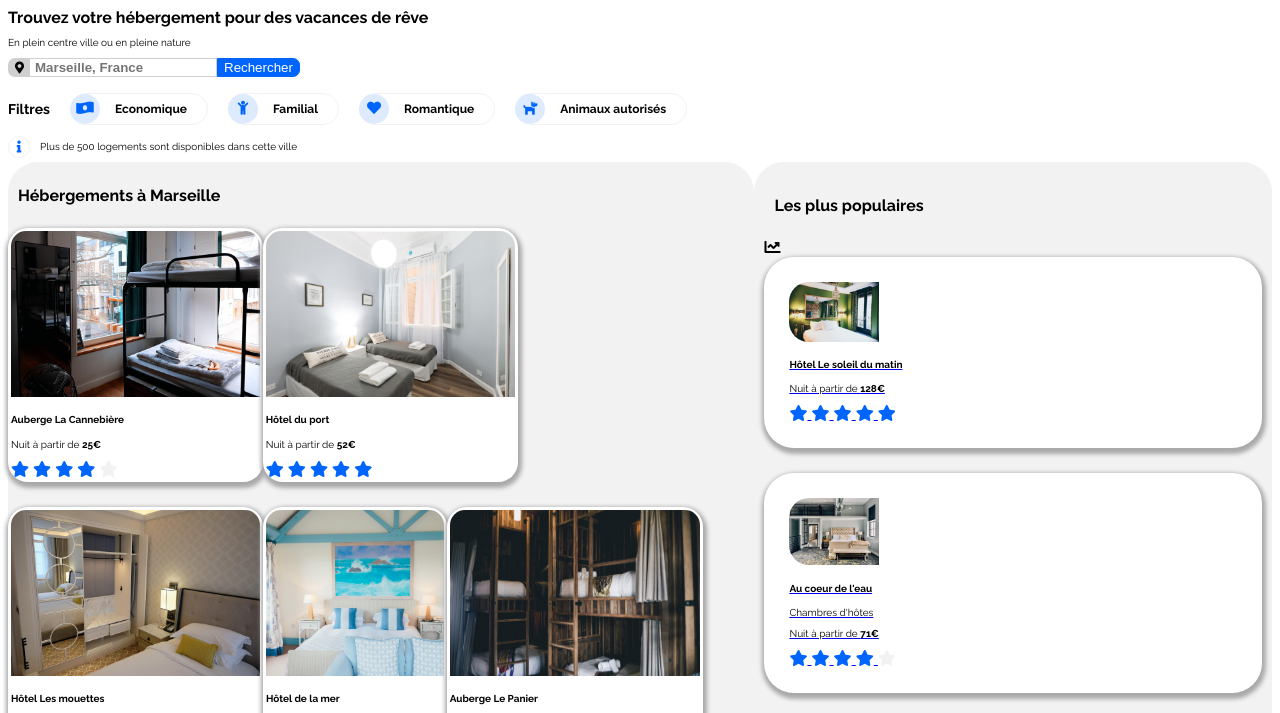
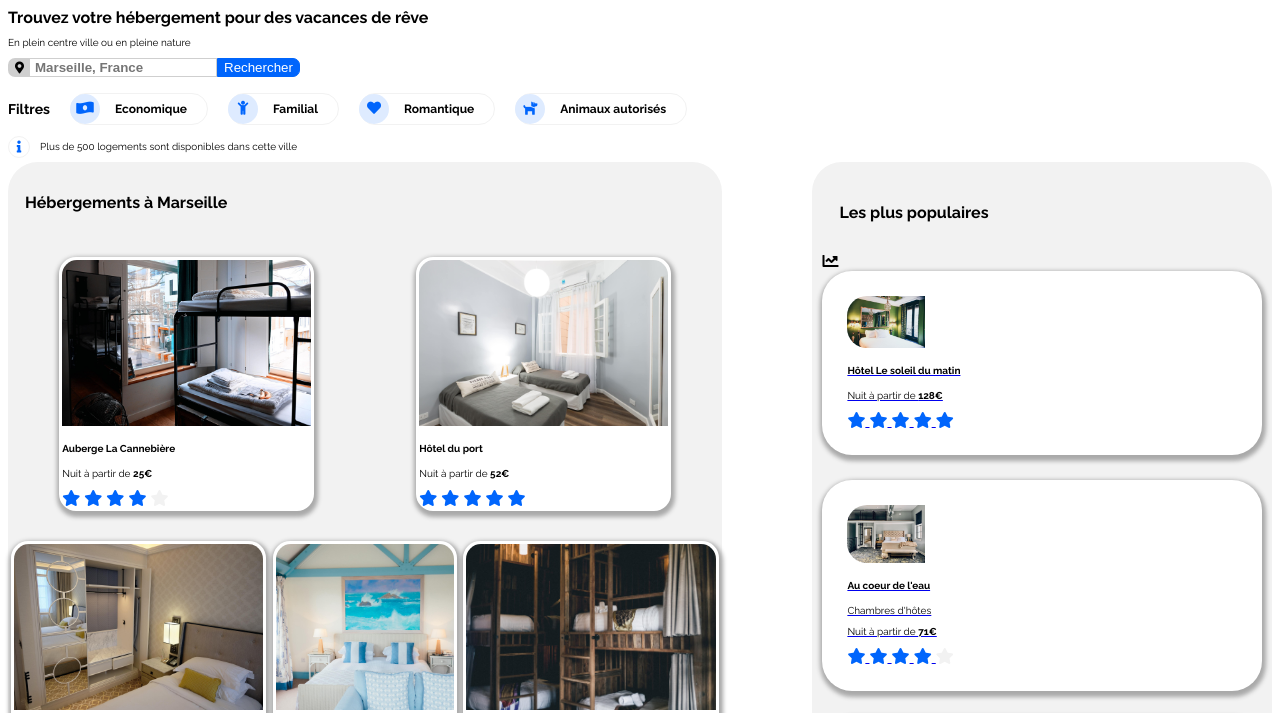
Before and after one commit to aurorea35/AurelieCourbin_2_27072021, a plain HTML site: page index.html in a window 1280 px wide. Shown: the part 62-775 px from the top of the page. Drawn offline with Linux system fonts and the light colour scheme.

Commit message:
Dernières modifications avant mentorat du 17 septembre

```diff
--- a/index.html
+++ b/index.html
@@ -198,7 +198,7 @@
                 <div class="icone">
                     <i class="fas fa-chart-line"></i>
                 </div>
-
+                <div class="bloc_logement">
                     <div class="choix_logement">
                         <a href="#">
                             <img src="images/hebergements/2_large/emile-guillemot-Bj_rcSC5XfE-unsplash.jpg" alt="Hotel Le soleil du matin" />
@@ -255,6 +255,7 @@
                                 </div>
                             </div>
                         </a>
+                    </div>
                 </div>
             </aside>
         </main>
--- a/styles.css
+++ b/styles.css
@@ -180,19 +180,22 @@ p
 main
 {
     display: flex;
+    max-width: 1600px;
+    margin: auto;
 }
 
 .hebergement
 {
     background-color: #F2F2F2;
     border-radius: 30px;
-    width: 60%;
+    width: 65%;
+    margin-right: 90px;
 }
 
 .titre
 {
     display: flex;
-    padding: 10px;
+    padding: 17px;
 }
 
 .bloc_hebergement
@@ -205,8 +208,8 @@ main
 {
     background-color: white;
     box-shadow: 1px 3px 4px 3px darkgrey;
-    border-radius: 20px;
-    margin-bottom: 25px;
+    border-radius: 17px;
+    margin: 15px auto;
     padding: 3px;
     max-width: 250px;
     max-height: 250px;
@@ -225,6 +228,7 @@ main
     height: auto;
     min-height: 166px;
     max-height: 166px;
+    object-fit: cover;
 }
 
 .descriptions
@@ -268,7 +272,7 @@ main
     border-top-left-radius: 20px;
     border-bottom-left-radius: 20px;
     width: 20%;
-    height: 20%;
+    height: 40%;
 }
 .titre
 {
```
Lines whose indentation alone changed are shown as unchanged.
